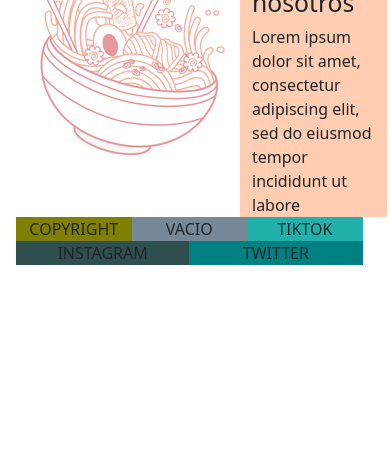
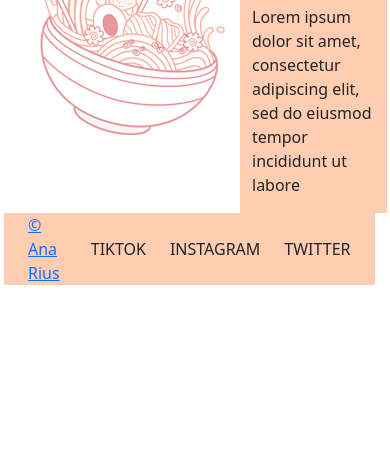
Before and after one commit to ariusvi/proyecto_restaurante, a plain HTML site: page index.html in a window 390 px wide. Shown: the part 426-876 px from the top of the page. Drawn offline with nearby package versions, Linux system fonts and the light colour scheme.

Commit message:
modificacion del pie e intento de poner iconos, pero imagenes demasiado grandes y no se como hacer que sean responsive

```diff
--- a/css/styles.css
+++ b/css/styles.css
@@ -14,9 +14,18 @@ body{
 .colc {
     display: flex;
     justify-content: center;
+    align-items: center;
 }
 
 #central{
     border-radius: 1em;
     background-color: #FFCDB2;
 }
+
+/* .navbar {
+    background-color: #FFB4A2;
+} */
+
+.down {
+    background-color: #FFCDB2;
+}
--- a/index.html
+++ b/index.html
@@ -22,7 +22,7 @@
         </div>
         </div>
         <div class="row" >
-          <nav class="navbar navbar-expand-lg navbar-light bg-light">
+          <nav class="navbar navbar-expand-lg navbar-light">
             <a class="navbar-brand" href="./index.html"><img src="./img/logo_fondo.png" alt="logo restaurante"></a>
             <button class="navbar-toggler" type="button" data-toggle="collapse" data-target="#navbarTogglerDemo02" aria-controls="navbarTogglerDemo02" aria-expanded="false" aria-label="Toggle navigation">
               <span class="navbar-toggler-icon"></span>
@@ -50,16 +50,17 @@
         <div class="col"><img src="./img/bol_peque.png" class="rounded float-left" alt="bol ramen"></div>
         <div class="col" id="cetral" style="background-color: #FFCDB2;">
           <div class="row"><h2>Sobre nosotros</h2></div>
-          <div class="row"><span>Lorem ipsum dolor sit amet, consectetur adipiscing elit, sed do eiusmod tempor incididunt ut labore</span></div>
+          <div class="row"><p>Lorem ipsum dolor sit amet, consectetur adipiscing elit, sed do eiusmod tempor incididunt ut labore</p></div>
         </div>
+        <div class="row"></div>
 
       <!-- pie -->
-      <div class="row">
-        <div class="col colc" style="background-color: olive;">COPYRIGHT</div>
-        <div class="col colc" style="background-color: lightslategrey;">VACIO</div>
-        <div class="col colc" style="background-color: lightseagreen;">TIKTOK</div>
-        <div class="col colc" style="background-color: darkslategrey;">INSTAGRAM</div>
-        <div class="col colc" style="background-color: teal;">TWITTER</div>
+      <div class="row down">
+        <div class="col colc"><a href="https://github.com/ariusvi">© Ana Rius </a></div>
+        <div class="col colc">TIKTOK</div>
+        <!-- <div class="col colc"><a href="https://www.tiktok.com/es/"><img src="./img/tiktok.png" class="rounded float-right" alt="tiktok"></a></div> -->
+        <div class="col colc">INSTAGRAM</div>
+        <div class="col colc">TWITTER</div>
       </div>
     </div>
     <script
```
Also changed, not shown: img/instagram.png (added), img/tiktok.png (added), img/twitter.png (added).
